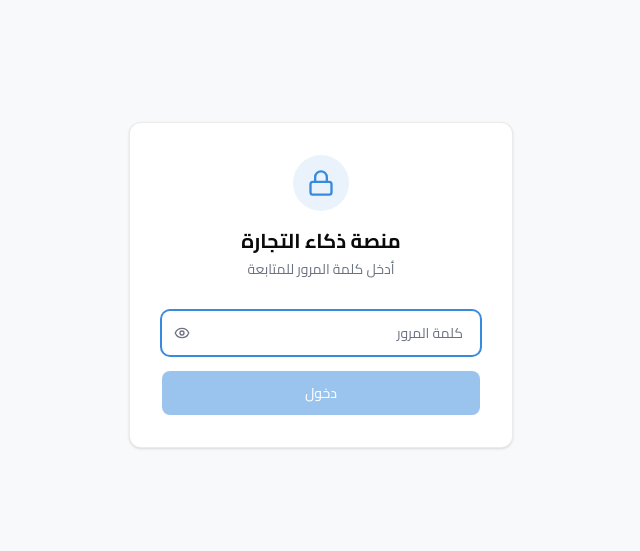
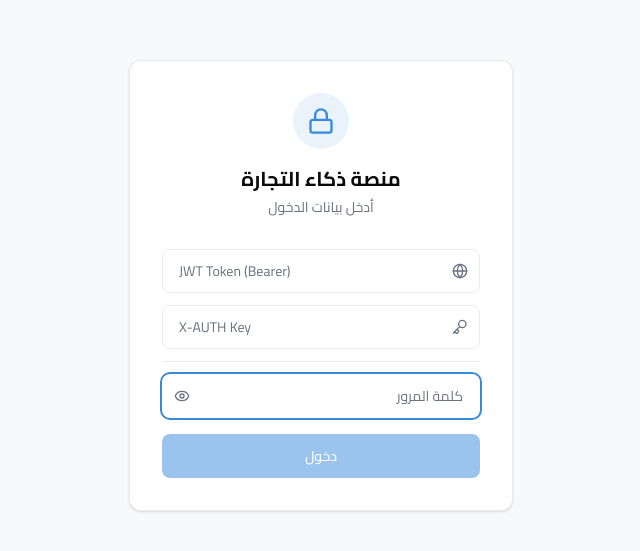
Before and after one commit to fahdbenayad2-hash/dz-dashboard, a React (Vite) app: page /login in a window 1280 px wide. Shown: the part 115-666 px from the top of the page, without its empty margins (410-1050 px from the left). Built offline with nearby package versions, Linux system fonts and the light colour scheme.

Commit message:
feat: add JWT + X-AUTH fields to Login page for API auth

```diff
--- a/src/pages/Login.tsx
+++ b/src/pages/Login.tsx
@@ -1,7 +1,8 @@
 import { useState } from 'react';
 import { useNavigate } from 'react-router-dom';
 import { login } from '@/lib/auth';
-import { Lock, Eye, EyeOff } from 'lucide-react';
+import { setToken, setXAuth, hasCredentials } from '@/lib/sheetsApi';
+import { Lock, Eye, EyeOff, Key, Globe } from 'lucide-react';
 
 interface LoginProps {
   onLogin: () => void;
@@ -9,6 +10,8 @@ interface LoginProps {
 
 export function Login({ onLogin }: LoginProps) {
   const [password, setPassword] = useState('');
+  const [jwt, setJwt] = useState(localStorage.getItem('dz_jwt_token') || '');
+  const [xAuth, setXAuth] = useState(localStorage.getItem('dz_x_auth') || '');
   const [error, setError] = useState(false);
   const [show, setShow] = useState(false);
   const navigate = useNavigate();
@@ -18,6 +21,8 @@ export function Login({ onLogin }: LoginProps) {
     setError(false);
     const success = login(password);
     if (success) {
+      setToken(jwt);
+      setXAuth(xAuth);
       onLogin();
       navigate('/', { replace: true });
     } else {
@@ -34,10 +39,36 @@ export function Login({ onLogin }: LoginProps) {
               <Lock className="h-7 w-7 text-[var(--color-primary)]" />
             </div>
             <h1 className="text-xl font-bold text-[var(--color-text)]">منصة ذكاء التجارة</h1>
-            <p className="mt-1 text-sm text-[var(--color-text-muted)]">أدخل كلمة المرور للمتابعة</p>
+            <p className="mt-1 text-sm text-[var(--color-text-muted)]">أدخل بيانات الدخول</p>
           </div>
 
           <form onSubmit={handleSubmit} className="space-y-4">
+            <div className="space-y-3">
+              <div className="relative">
+                <Globe className="absolute right-3 top-1/2 -translate-y-1/2 h-4 w-4 text-[var(--color-text-muted)]" />
+                <input
+                  type="text"
+                  value={jwt}
+                  onChange={e => setJwt(e.target.value)}
+                  placeholder="JWT Token (Bearer)"
+                  className="flex h-11 w-full rounded-lg border border-[var(--color-border)] bg-transparent px-4 py-2 text-sm text-[var(--color-text)] placeholder:text-[var(--color-text-muted)] focus:outline-none focus:ring-2 focus:ring-[var(--color-primary)] focus:border-transparent pr-10"
+                  dir="ltr"
+                />
+              </div>
+
+              <div className="relative">
+                <Key className="absolute right-3 top-1/2 -translate-y-1/2 h-4 w-4 text-[var(--color-text-muted)]" />
+                <input
+                  type="text"
+                  value={xAuth}
+                  onChange={e => setXAuth(e.target.value)}
+                  placeholder="X-AUTH Key"
+                  className="flex h-11 w-full rounded-lg border border-[var(--color-border)] bg-transparent px-4 py-2 text-sm text-[var(--color-text)] placeholder:text-[var(--color-text-muted)] focus:outline-none focus:ring-2 focus:ring-[var(--color-primary)] focus:border-transparent pr-10"
+                  dir="ltr"
+                />
+              </div>
+
+              <div className="border-t border-[var(--color-border)] pt-3">
                 <div className="relative">
                   <input
                     type={show ? 'text' : 'password'}
@@ -54,6 +85,8 @@ export function Login({ onLogin }: LoginProps) {
                   >
                     {show ? <EyeOff className="h-4 w-4" /> : <Eye className="h-4 w-4" />}
                   </button>
+                </div>
+              </div>
             </div>
 
             {error && (
```
Lines whose indentation alone changed are shown as unchanged.
